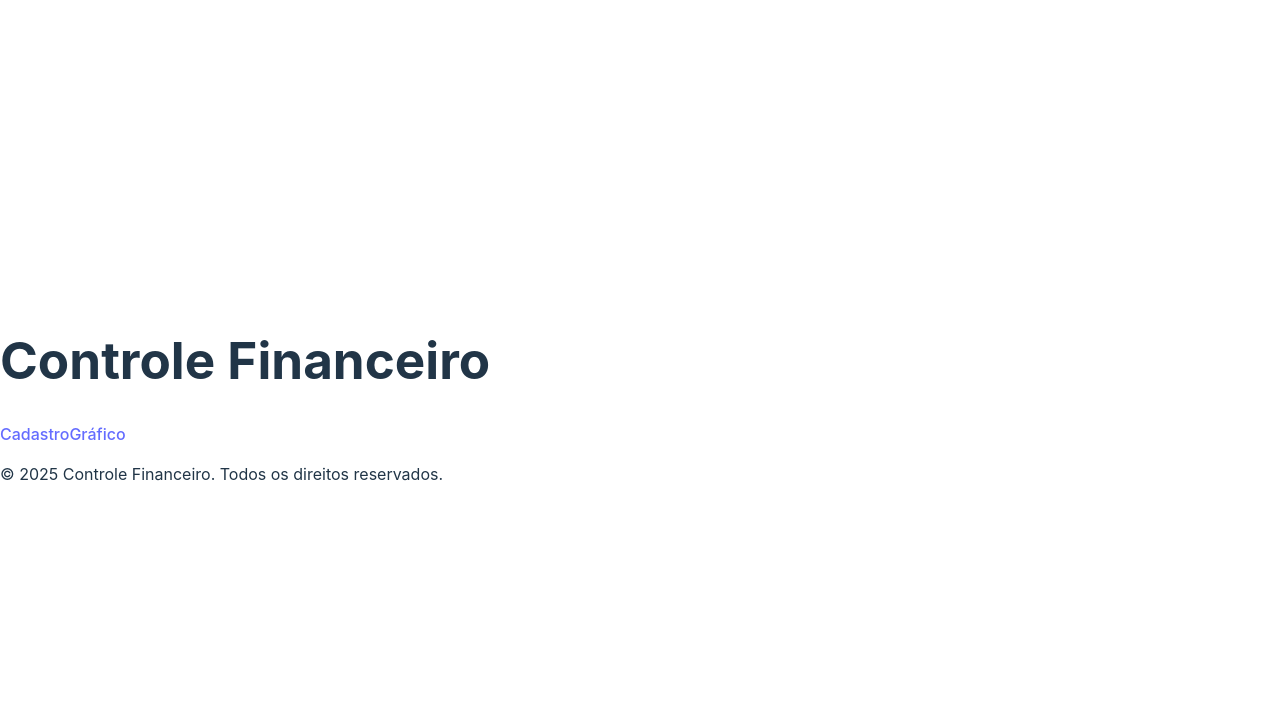
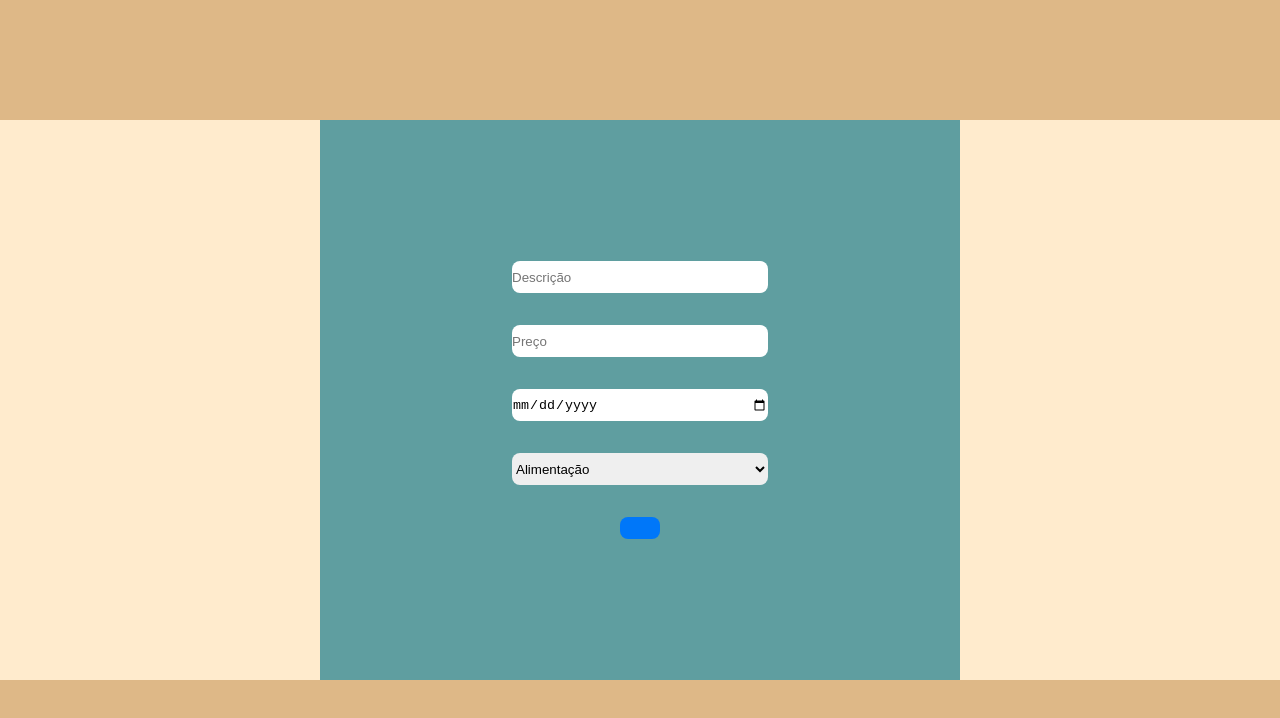
Before and after one commit to Helerin/PlanejamentoFinanceiro, a React (Vite) app: page / in a window 1280 px wide. Shown: the top 718 px of the page. Built offline with nearby package versions, Linux system fonts and the light colour scheme.

Commit message:
Mudança no index.js de valor para preço...

```diff
--- a/src/App.css
+++ b/src/App.css
@@ -1,76 +1,25 @@
-#root {
-  max-width: 1280px;
-  margin: 0 auto;
-  padding: 2rem;
-  text-align: center;
-  font-family: 'Arial', sans-serif;
-  background-color: #f9f9f9;
-  color: #333;
-  line-height: 1.6;
+*{
+  padding: 0;
+  margin: 0;
+  text-decoration: none;
+  border: none;
+
 }
 
-.logo {
-  height: 6em;
-  padding: 1.5em;
-  will-change: filter;
-  transition: filter 300ms, transform 300ms;
-  cursor: pointer;
-}
-.logo:hover {
-  filter: drop-shadow(0 0 2em #646cffaa);
-  transform: scale(1.1);
-}
-.logo.react:hover {
-  filter: drop-shadow(0 0 2em #61dafbaa);
+body{
+  width: 100%;
+
+
+  background-color: burlywood;
 }
 
-@keyframes logo-spin {
-  from {
-    transform: rotate(0deg);
-  }
-  to {
-    transform: rotate(360deg);
-  }
+#root{
+  width: 100%;
+  height: 100%;
+
+  display: flex;
+  flex-direction: row;
+  align-items: center;
+  justify-content: center;
+
 }
-
-@media (prefers-reduced-motion: no-preference) {
-  a:nth-of-type(2) .logo {
-    animation: logo-spin infinite 20s linear;
-  }
-}
-
-.card {
-  padding: 2em;
-  margin: 1em 0;
-  background-color: #fff;
-  border: 1px solid #ddd;
-  border-radius: 8px;
-  box-shadow: 0 2px 4px rgba(0, 0, 0, 0.1);
-  transition: transform 200ms ease-in-out;
-}
-.card:hover {
-  transform: translateY(-5px);
-  box-shadow: 0 4px 8px rgba(0, 0, 0, 0.2);
-}
-
-.read-the-docs {
-  color: #888;
-  font-style: italic;
-  margin-top: 1em;
-}
-
-/* Responsive Adjustments */
-@media (max-width: 768px) {
-  #root {
-    padding: 1rem;
-  }
-
-  .logo {
-    height: 4em;
-    padding: 1em;
-  }
-
-  .card {
-    padding: 1.5em;
-  }
-}
--- a/src/App.jsx
+++ b/src/App.jsx
@@ -1,43 +1,9 @@
-import React, { useState } from "react";
-import { BrowserRouter as Router, Routes, Route, Link } from "react-router-dom";
-import Cadastro from "./components/Cadastro";
-import Grafico from "./components/Grafico";
-import ListaDeGastos from "./components/ListaDeGastos";
+import AddSpent from './components/addSpent/index'
+import './App.css';
 
 function App() {
-  const [gastos, setGastos] = useState([]);
-
-  const adicionarGasto = (gasto) => {
-    setGastos([...gastos, gasto]);
-  };
-
   return (
-    <Router>
-      <div className="min-h-screen bg-gray-100 text-gray-900 flex flex-col">
-        <header className="bg-blue-500 text-white py-4 shadow-md">
-          <div className="container mx-auto px-4 text-center">
-            <h1 className="text-2xl font-bold">Controle Financeiro</h1>
-          </div>
-        </header>
-        <main className="container mx-auto px-4 py-6 flex-grow flex flex-col items-center justify-center">
-          <nav className="mb-6 flex space-x-4">
-            <Link to="/cadastro" className="text-blue-500 hover:underline">Cadastro</Link>
-            <Link to="/grafico" className="text-blue-500 hover:underline">Gráfico</Link>
-          </nav>
-          <div className="bg-white p-6 rounded-lg shadow-md w-full max-w-2xl">
-            <Routes>
-              <Route path="/cadastro" element={<><Cadastro adicionarGasto={adicionarGasto} /><ListaDeGastos gastos={gastos} /></>} />
-              <Route path="/grafico" element={<Grafico gastos={gastos} />} />
-            </Routes>
-          </div>
-        </main>
-        <footer className="bg-gray-800 text-white py-4">
-          <div className="container mx-auto text-center">
-            <p className="text-sm">&copy; 2025 Controle Financeiro. Todos os direitos reservados.</p>
-          </div>
-        </footer>
-      </div>
-    </Router>
+    <AddSpent/>
   );
 }
 
--- a/src/components/Cadastro.jsx
+++ /dev/null
@@ -1,60 +0,0 @@
-import React, { useState } from "react";
-
-const Cadastro = ({ adicionarGasto }) => {
-  const [nome, setNome] = useState("");
-  const [valor, setValor] = useState("");
-  const [data, setData] = useState("");
-  const [categoria, setCategoria] = useState("");
-
-  const handleSubmit = (e) => {
-    e.preventDefault();
-    if (!nome || !valor || !data || !categoria) return;
-
-    adicionarGasto({ nome, valor: parseFloat(valor), data, categoria });
-    setNome("");
-    setValor("");
-    setData("");
-    setCategoria("");
-  };
-
-  return (
-    <form onSubmit={handleSubmit} className="flex flex-col space-y-4">
-      <input
-        type="text"
-        placeholder="Nome do Gasto"
-        value={nome}
-        onChange={(e) => setNome(e.target.value)}
-        className="p-2 border rounded"
-      />
-      <input
-        type="number"
-        placeholder="Valor"
-        value={valor}
-        onChange={(e) => setValor(e.target.value)}
-        className="p-2 border rounded"
-      />
-      <input
-        type="date"
-        value={data}
-        onChange={(e) => setData(e.target.value)}
-        className="p-2 border rounded"
-      />
-      <select
-        value={categoria}
-        onChange={(e) => setCategoria(e.target.value)}
-        className="p-2 border rounded"
-      >
-        <option value="">Selecione a Categoria</option>
-        <option value="Compras">Compras</option>
-        <option value="Streamings">Streamings</option>
-        <option value="Cursos">Cursos</option>
-        <option value="Outros">Outros</option>
-      </select>
-      <button type="submit" className="p-2 bg-blue-500 text-white rounded">
-        Adicionar Gasto
-      </button>
-    </form>
-  );
-};
-
-export default Cadastro;
--- /dev/null
+++ b/src/components/addSpent/addSpent.css
@@ -0,0 +1,60 @@
+.Spent{
+    width: 100%;
+    height: 70vh;
+
+    display: flex;
+    flex-direction: row;
+    align-items: center;
+    justify-content: center;
+
+
+    background-color: blanchedalmond;
+}
+
+
+
+.SpentContainer{
+    width: 50%;
+    height: 100%;
+
+    display: flex;
+    flex-direction: column;
+    align-items: center;
+    justify-content: center;
+
+    gap: 2rem;
+
+    background-color: cadetblue;
+}
+
+.SpentContainer input, select{
+    width: 40%;
+    height: 2rem;
+
+    border-radius: 8px;
+
+
+
+}
+
+
+
+
+
+
+
+
+
+
+
+
+
+
+
+
+
+
+
+button{
+    background-color: #0077F9;
+}
--- /dev/null
+++ b/src/components/addSpent/index.jsx
@@ -0,0 +1,34 @@
+import React from 'react'
+import './addSpent.css'
+
+function index() {
+  return (
+    <div className='Spent'>
+      <form className='SpentContainer'>
+        <input type="text" placeholder='Descrição' />
+
+        <input type="text" placeholder='Preço'/>
+
+        <input type="date" name="" id="" />
+
+        <select name="" id="">
+
+          <option disabled value="alimentacao">Escolha uma opção</option>
+
+          <option value="alimentacao">Alimentação</option>
+
+          <option value="fixo">Fixo</option>
+
+          <option value="imprevisto">Imprevisto</option>
+
+          <option value="lazer">Lazer</option>
+
+        </select>
+
+        <button type="submit"></button>
+      </form>
+    </div>
+  )
+}
+
+export default index
--- a/src/components/Grafico.jsx
+++ b/src/components/chart/chart.jsx
@@ -19,7 +19,7 @@ const Grafico = ({ gastos }) => {
 
   return (
     <div>
-      <h2 className="text-xl font-bold mb-4">Gráfico de Gastos por Categoria</h2>
+      <h2>Gráfico de Gastos por Categoria</h2>
       <Pie data={data} />
     </div>
   );
```
Also changed, not shown: src/components/chart/chart.css (added), src/components/header/index.jsx (added), src/components/register/register.css (added), src/components/register/register.jsx (added).
